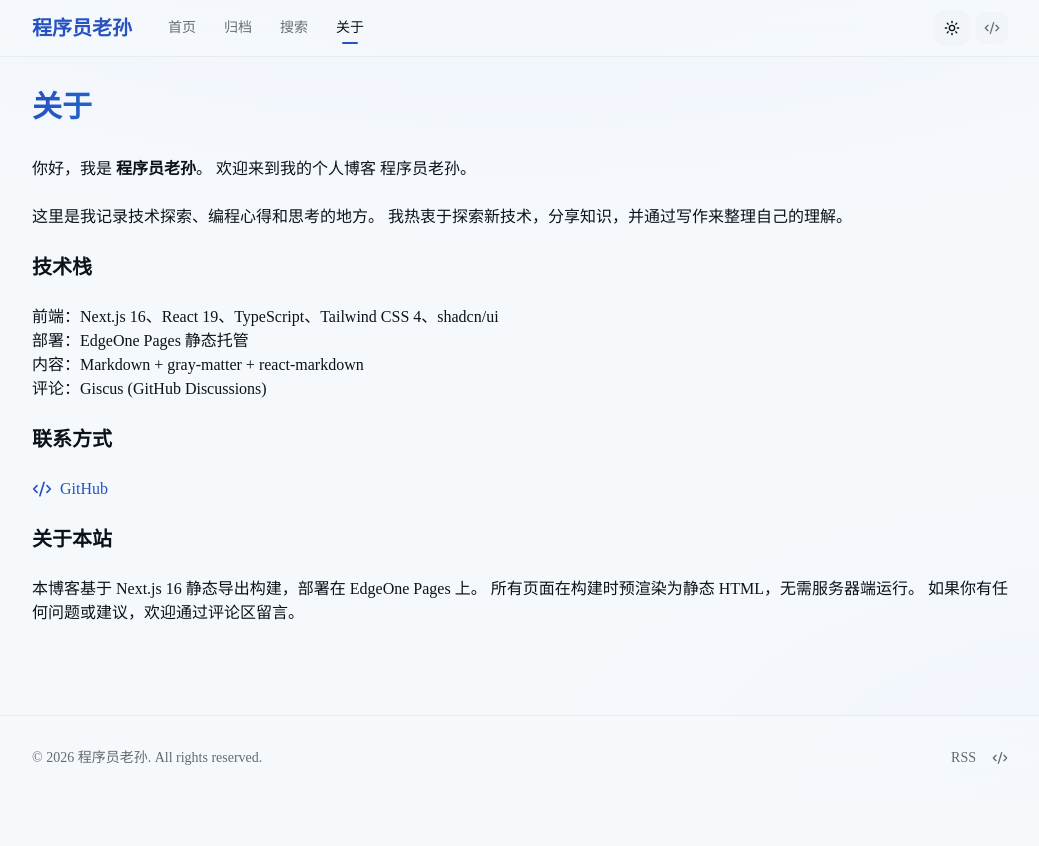
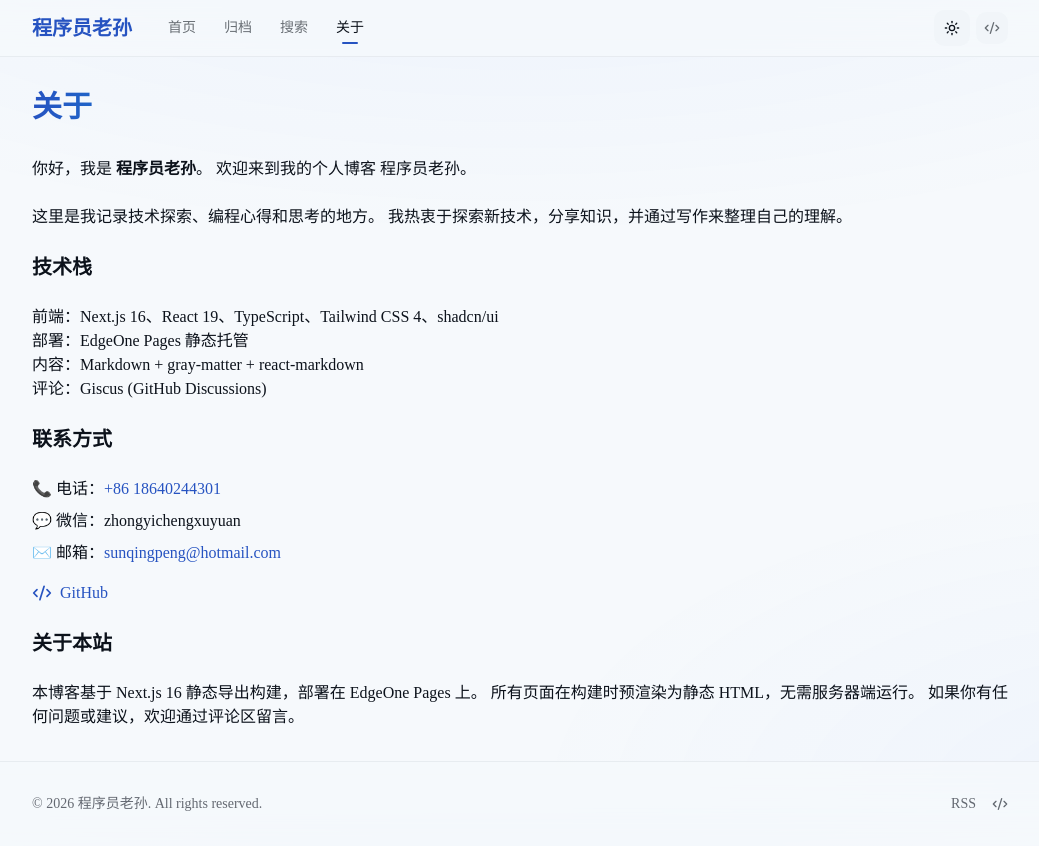
Before and after one commit to spmno/mrsun.me, a Next.js app: page /about in a window 1280 px wide. Shown: the whole page, without its empty margins (120-1159 px from the left). Before the commit the page ends 800 px from the top, so only its background shows below. Built offline with nearby package versions, Linux system fonts and the light colour scheme.

Commit message:
add contract

```diff
--- a/src/app/about/page.tsx
+++ b/src/app/about/page.tsx
@@ -33,19 +33,22 @@ export default function AboutPage() {
         </ul>
 
         <h2 className="text-xl font-semibold">联系方式</h2>
-        <div className="flex gap-4">
-          {siteConfig.social.github && (
+        <ul className="list-none space-y-2">
+          <li>📞 电话：<a href="tel:+8618640244301" className="text-primary hover:underline">+86 18640244301</a></li>
+          <li>💬 微信：zhongyichengxuyuan</li>
+          <li>✉️ 邮箱：<a href="mailto:sunqingpeng@hotmail.com" className="text-primary hover:underline">sunqingpeng@hotmail.com</a></li>
+          <li className="pt-2">
             <a
               href={siteConfig.social.github}
               target="_blank"
               rel="noopener noreferrer"
-              className="flex items-center gap-2 text-primary hover:underline"
+              className="flex items-center gap-2 text-primary hover:underline w-fit"
             >
               <Code2 className="h-5 w-5" />
               GitHub
             </a>
-          )}
-        </div>
+          </li>
+        </ul>
 
         <h2 className="text-xl font-semibold">关于本站</h2>
         <p>
```
